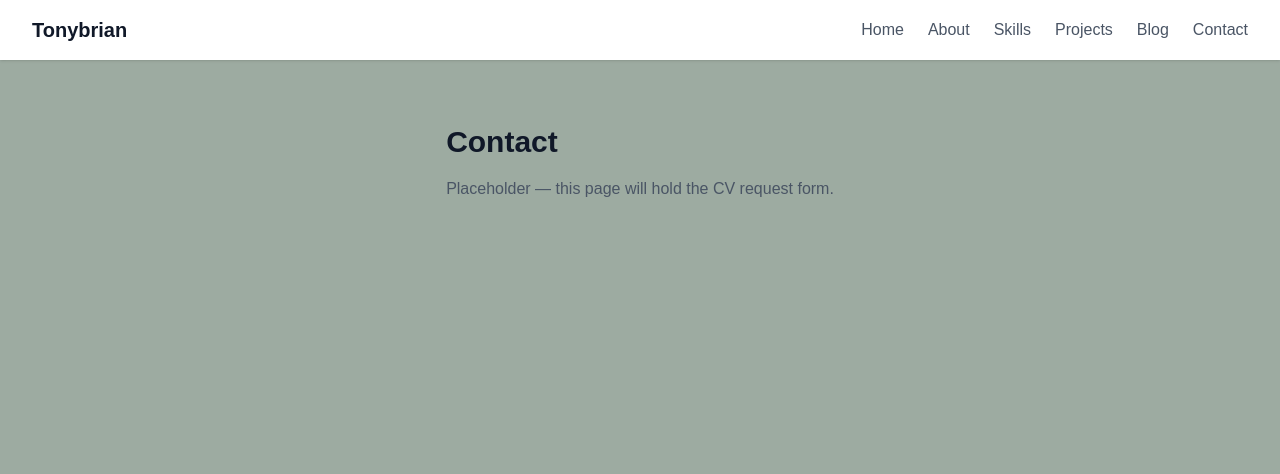
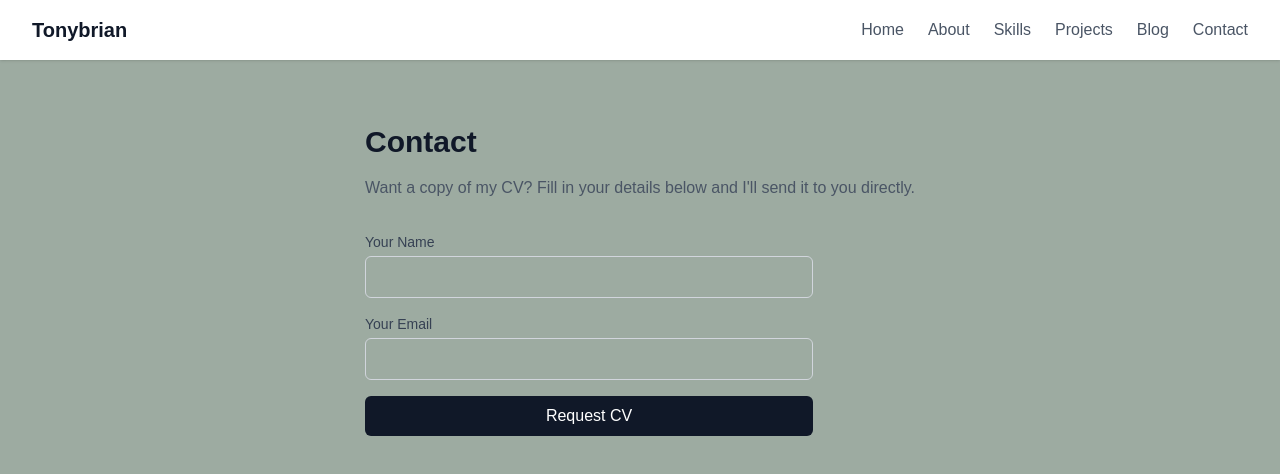
Before and after one commit to Cs-Star-Korir/My_Portfolio, a Next.js app: page /contact in a window 1280 px wide. Shown: the top 474 px of the page. Built offline with nearby package versions, Linux system fonts and the light colour scheme.

Commit message:
Add CV request feature with working Resend Email intergration

```diff
--- a/package.json
+++ b/package.json
@@ -11,7 +11,8 @@
   "dependencies": {
     "next": "16.2.10",
     "react": "19.2.4",
-    "react-dom": "19.2.4"
+    "react-dom": "19.2.4",
+    "resend": "^6.17.2"
   },
   "devDependencies": {
     "@tailwindcss/postcss": "^4",
--- a/src/app/api/request-cv/route.js
+++ b/src/app/api/request-cv/route.js
@@ -0,0 +1,30 @@
+import { Resend } from "resend";
+
+const resend = new Resend(process.env.RESEND_API_KEY);
+
+export async function POST(request) {
+  try {
+    const { name, email } = await request.json();
+
+    // Basic validation
+    if (!name || !email) {
+      return Response.json(
+        { error: "Name and email are required" },
+        { status: 400 }
+      );
+    }
+
+    // Send yourself an email with the requester's details
+    await resend.emails.send({
+      from: "CV Requests <onboarding@resend.dev>", // Resend's default sender until you verify your own domain
+      to: "briantony942@gmail.com", // replace with your real email
+      subject: `CV Request from ${name}`,
+      text: `${name} (${email}) requested your CV. Reply to them directly to send it.`,
+    });
+
+    return Response.json({ success: true });
+  } catch (err) {
+    console.error(err);
+    return Response.json({ error: "Failed to send" }, { status: 500 });
+  }
+}
--- a/src/app/contact/page.jsx
+++ b/src/app/contact/page.jsx
@@ -1,10 +1,15 @@
+import CVRequestForm from "@/components/CVRequestForm";
+
 export default function Contact() {
   return (
     <main className="max-w-2xl mx-auto px-6 py-16">
       <h1 className="text-3xl font-bold text-gray-900 mb-4">Contact</h1>
-      <p className="text-gray-600 leading-relaxed">
-        Placeholder — this page will hold the CV request form.
+      <p className="text-gray-600 mb-8">
+        Want a copy of my CV? Fill in your details below and I&apos;ll send
+        it to you directly.
       </p>
+
+      <CVRequestForm />
     </main>
   );
 }
--- a/src/components/CVRequestForm.jsx
+++ b/src/components/CVRequestForm.jsx
@@ -0,0 +1,79 @@
+"use client"; // needed because this component uses state and browser interactivity
+
+import { useState } from "react";
+
+export default function CVRequestForm() {
+  const [name, setName] = useState("");
+  const [email, setEmail] = useState("");
+  const [status, setStatus] = useState("idle"); // idle | sending | sent | error
+
+  async function handleSubmit(e) {
+    e.preventDefault(); // stop the browser's default full-page form submit
+    setStatus("sending");
+
+    try {
+      const res = await fetch("/api/request-cv", {
+        method: "POST",
+        headers: { "Content-Type": "application/json" },
+        body: JSON.stringify({ name, email }),
+      });
+
+      if (!res.ok) throw new Error("Request failed");
+
+      setStatus("sent");
+      setName("");
+      setEmail("");
+    } catch (err) {
+      setStatus("error");
+    }
+  }
+
+  return (
+    <form onSubmit={handleSubmit} className="flex flex-col gap-4 max-w-md">
+      <div>
+        <label className="block text-sm font-medium text-gray-700 mb-1">
+          Your Name
+        </label>
+        <input
+          type="text"
+          required
+          value={name}
+          onChange={(e) => setName(e.target.value)}
+          className="w-full border border-gray-300 rounded-md px-3 py-2"
+        />
+      </div>
+
+      <div>
+        <label className="block text-sm font-medium text-gray-700 mb-1">
+          Your Email
+        </label>
+        <input
+          type="email"
+          required
+          value={email}
+          onChange={(e) => setEmail(e.target.value)}
+          className="w-full border border-gray-300 rounded-md px-3 py-2"
+        />
+      </div>
+
+      <button
+        type="submit"
+        disabled={status === "sending"}
+        className="bg-gray-900 text-white rounded-md px-5 py-2 hover:bg-gray-700 disabled:opacity-50"
+      >
+        {status === "sending" ? "Sending..." : "Request CV"}
+      </button>
+
+      {status === "sent" && (
+        <p className="text-green-600 text-sm">
+          Request sent! I&apos;ll email you the CV shortly.
+        </p>
+      )}
+      {status === "error" && (
+        <p className="text-red-600 text-sm">
+          Something went wrong — please try again.
+        </p>
+      )}
+    </form>
+  );
+}
--- a/src/data/projects.json
+++ b/src/data/projects.json
@@ -15,13 +15,13 @@
     {
         "name": "React Portfolio",
         "description": "A personal portfolio web application built with React.js showcasing projects, skills and contact information. Features a responsive design with smooth navigation and a project slider built using react-slick.",
-        "link": "https://github.com/Cs-Star-Korir",
+        "link": "https://github.com/Cs-Star-Korir/React-portfolio",
         "buttonLabel": "GitHub"
     },
     {
         "name": "Carbon Markets Blog",
         "description": "A series of blog posts for AIID Africa documenting research on Kenya's rangeland pastoralist communities and carbon markets. Writing explores how ASALs intersect with carbon credit frameworks.",
-        "link": "https://github.com/Cs-Star-Korir",
+        "link": "https://docs.google.com/docuament/d/1LnNTGYvFj57JXcOwrp5-9xQfsYX2a-GXZ1fZJdObjCY/edit?tab=t.0#heading=h.17ug0w7kqj2q",
         "buttonLabel": "Read More"
     },
     {
```
Also changed, not shown: 1 other file (tests, documents, lock files or other folders).
